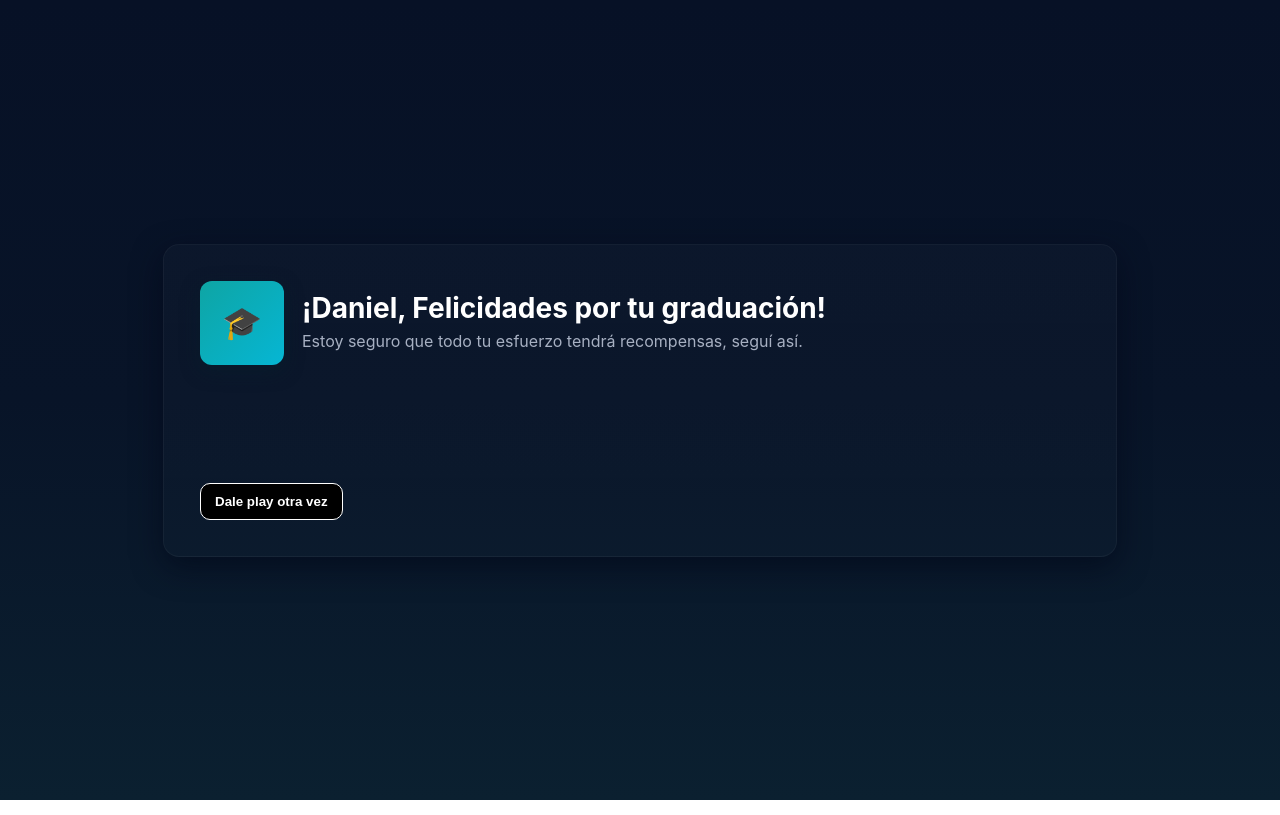
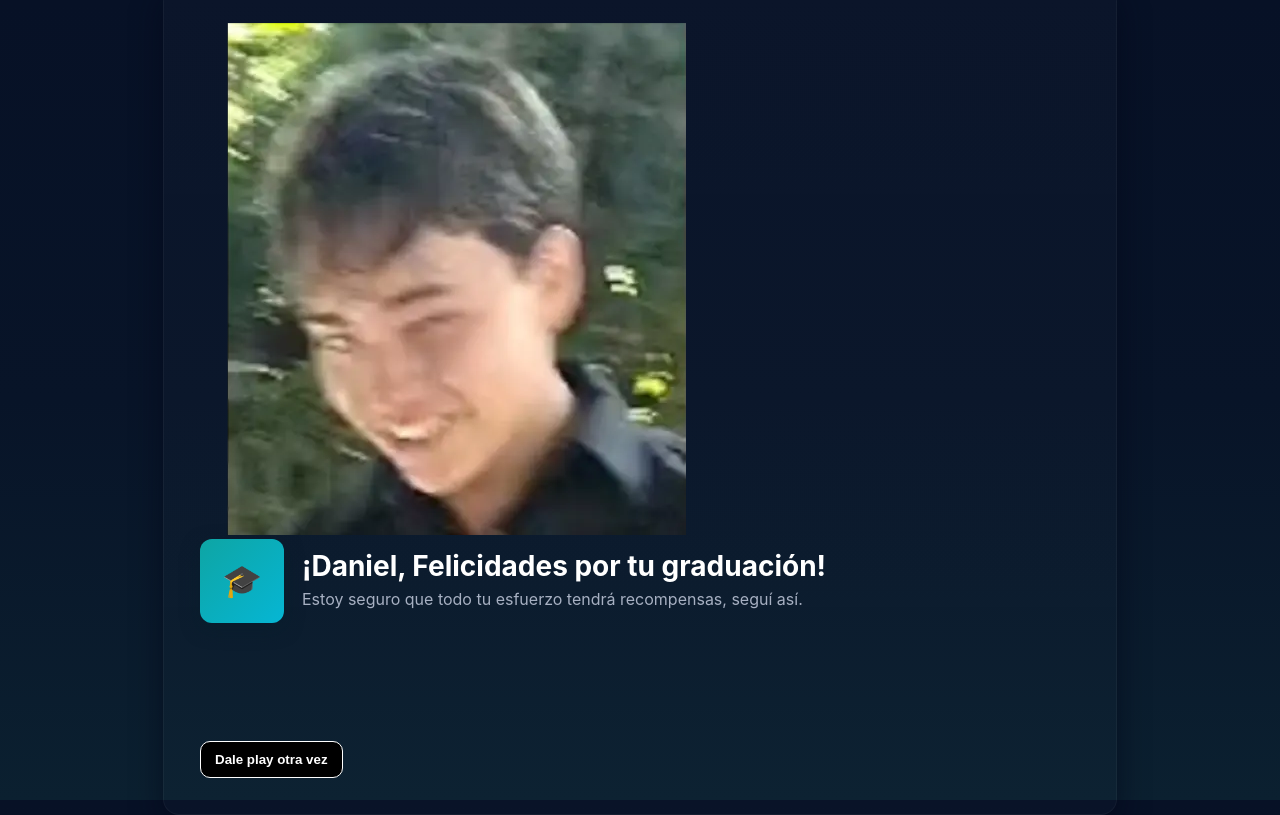
Before and after one commit to jpablux/daniel_estrada, a plain HTML site: page index.html in a window 1280 px wide. Drawn offline with Linux system fonts and the light colour scheme.

Commit message:
Update index.html
imagen

```diff
--- a/index.html
+++ b/index.html
@@ -34,6 +34,7 @@
 <body>
   <div class="card" role="main" aria-live="polite">
     <canvas id="confetti"></canvas>
+    <div class ="img"><img alt="dani-sticker-epico" src="dani_sticker.webp"/></div>
     <div class="header">
       <div class="hat">🎓</div>
       <div>
```
